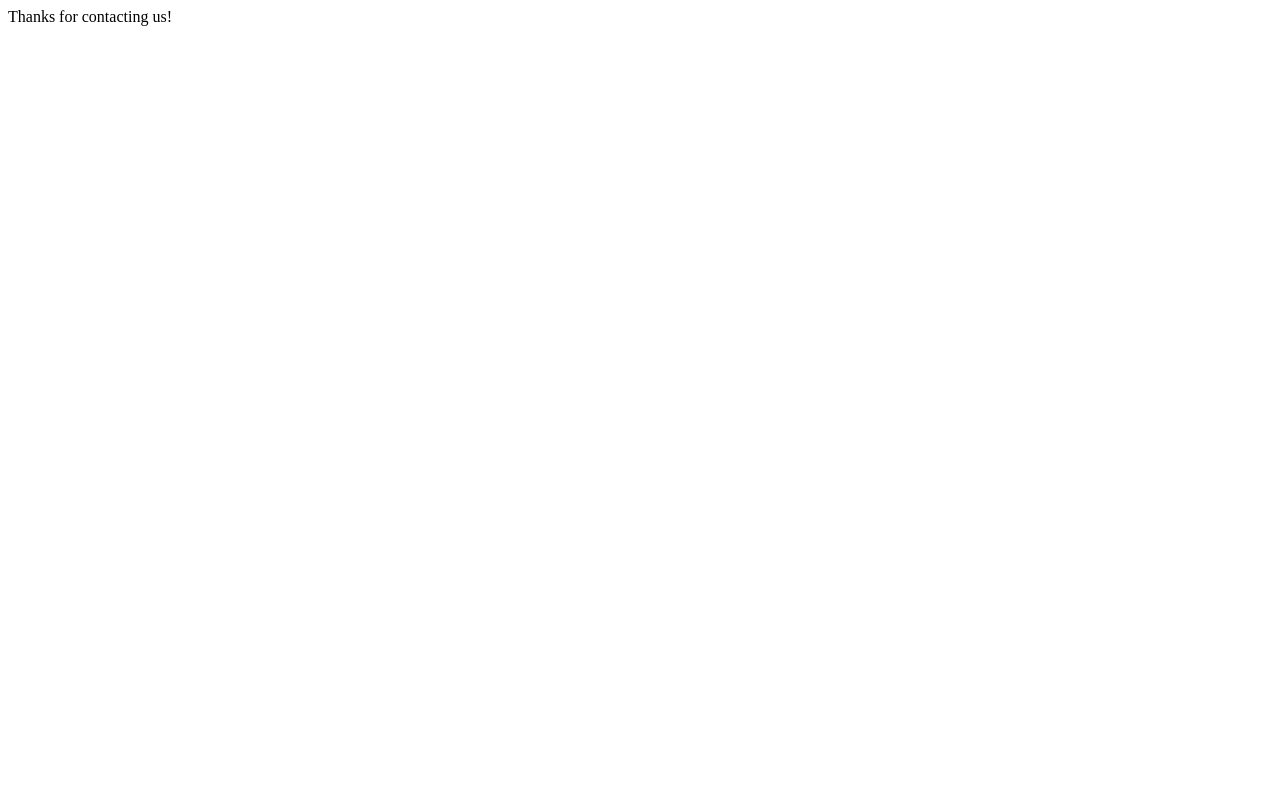
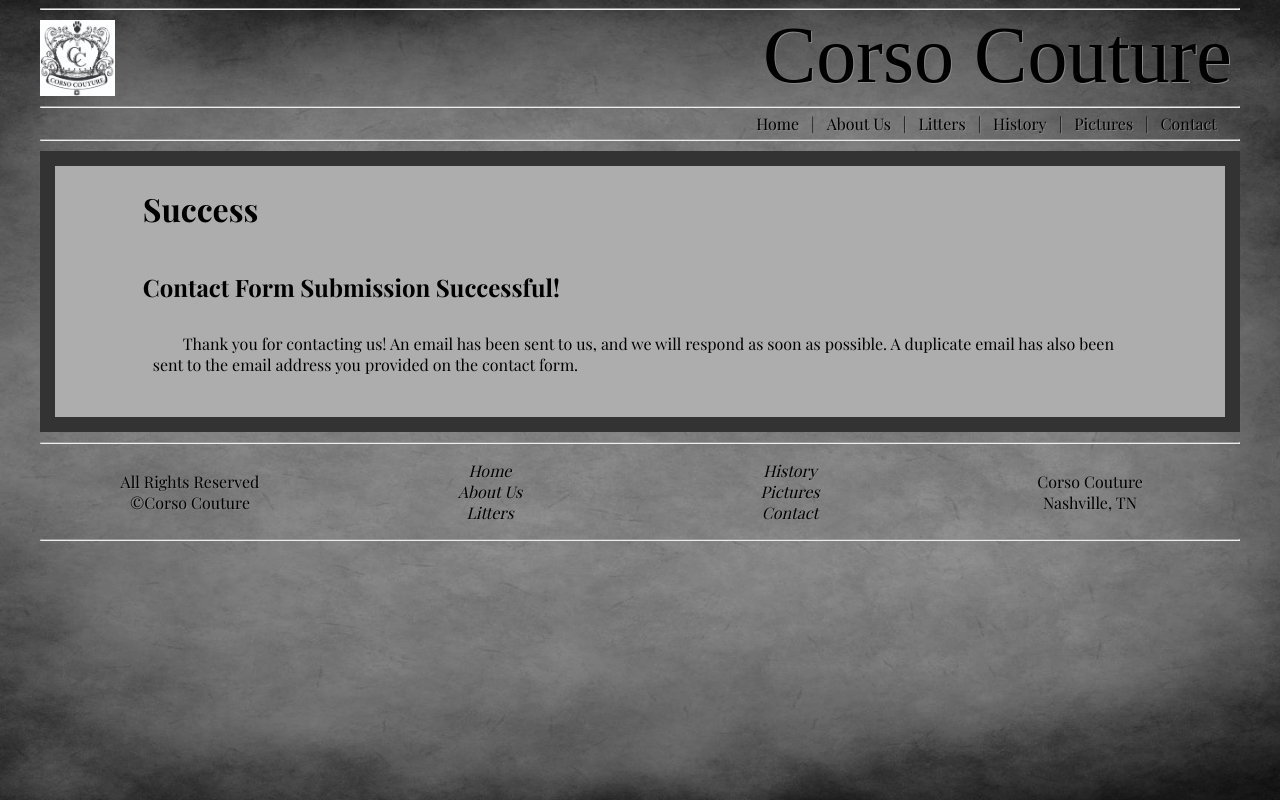
Before and after one commit to dkperry/corsocouture, a plain HTML site: page thanks.html in a window 1280 px wide. Drawn offline with nearby package versions, Linux system fonts and the light colour scheme.

Commit message:
Prod Update
All updated, ready to go to production.

```diff
--- a/css/main.css
+++ b/css/main.css
@@ -53,14 +53,19 @@
 	transform: translate(0,0);
 }
 
-body {
-	background: url("../img/site_background.jpg") left top repeat;
+html {
+    	background: url("../img/site-background.jpg") no-repeat center center fixed;
+  	-webkit-background-size: cover;
+  	-moz-background-size: cover;
+  	-o-background-size: cover;
+  	background-size: cover;;
 }
 
 .foot-row {
 	margin-top: 1em;
 	margin-bottom: 1em;
-    color: #000;
+    	color: #000;
+    	text-shadow: 1px 1px #888;
 }
 
 .center-vert {
@@ -71,12 +76,18 @@
 
 .nav-list-footer a {
 	color: #000;
-    text-decoration: none;
+    	text-decoration: none;
 	font-style: italic;
 }
 
 .nav-item-footer a:visited {
 	color: #000;
+}
+
+main {
+    background: #333;
+    padding: 15px;
+    margin: 10px 0;
 }
 
 .grid {
@@ -160,8 +171,6 @@
 }
 
 .logo {
-	//margin: 10px;
-	//margin-bottom: 0px;
 	padding-top: 10px;
 	padding-bottom: 10px;
 	max-width: 100%;
@@ -188,7 +197,8 @@
 .header-title {
 	font-family: Edwardian Script ITC;
 	font-size: 5em;
-	color: #999;
+    	color: #000;
+    	text-shadow: 1px 1px #888;
 	text-align: right;
 	padding-right: .1em;
 }
@@ -201,14 +211,16 @@
 .nav-list {
 	margin: 5px;
 	text-align: right;
-	color: #999;
+    	color: #000;
+    	text-shadow: 1px 1px #888;
 	padding-right: 10px;
 	padding-bottom: 0px;
 }
 
 .nav-list a {
 	text-decoration: none;
-	color: #999;
+    	color: #000;
+    	text-shadow: 1px 1px #888;
 	margin-bottom: 0px;
 	padding-bottom: 0px;
 	padding-left: .5em;
@@ -218,13 +230,10 @@
 }
 
 .main {
-	width: 90%;
+	width: 100%;
 	margin-left: auto;
 	margin-right: auto;
-	background: #ccc;
-	opacity: .8;
-	margin-top: 2em;
-	margin-bottom: 2em;
+	background-color: rgba(204,204,204, .8);
 }
 
 .main-intro {
--- a/thanks.html
+++ b/thanks.html
@@ -1,6 +1,86 @@
 <!DOCTYPE html>
 <html>
-<body>
-Thanks for contacting us!
-</body>
+  <head>
+    <meta charset="utf-8">
+    <meta http-equiv="X-UA-Compatible" content="IE=edge">
+    <meta name="viewport" content="width=device-width, initial-scale=1"><link href="css/main.css" rel="stylesheet" type="text/css">
+    <link href='https://fonts.googleapis.com/css?family=Playfair+Display:400,700' rel='stylesheet' type='text/css'>
+    <link rel="icon" href="img/CC_Vertical.ico">
+    <title>Contact Submission - Corso Couture</title>
+  </head>
+  <body>
+    <div class="grid">
+      <hr class="horiz-rule">
+      <div class="row header">
+        <div class="col-2 logo">
+          <a href="index.html">
+            <img class="site-logo" src="img/BadgeLogo/CC_Final_.jpg" alt="Corso Couture Logo">
+          </a>
+        </div>
+        <div class="col-10">
+          <div class="header-title">
+            Corso Couture
+          </div>
+        </div>
+      </div>
+      <hr class="horiz-rule">
+      <div class="row">
+        <div class="col-12">
+          <nav class="nav-list">
+            <a href="index.html">Home</a> |
+            <a href="about.html">About Us</a> |
+            <a href="litters.html">Litters</a> |
+            <a href="history.html">History</a> |
+            <a href="pictures.html">Pictures</a> |
+            <a href="contact.html">Contact</a>
+          </nav>
+        </div>
+      </div>
+      <hr class="horiz-rule">
+      <main>
+      <div class="row main">
+        <div class="row">
+          <div class="main-content">
+            <div class="row">
+              <h1>Success</h1>
+            </div>
+            <div class="row">
+              <h2>Contact Form Submission Successful!</h2>
+            </div>
+            <div class="row">
+              <p>Thank you for contacting us! An email has been sent to us, and we will respond as soon as possible. A duplicate email has also been sent to the email address you provided on the contact form.</p>
+            </div>
+          </div>
+        </div>
+        </main>
+
+      <hr class="horiz-rule">
+      <div class="row foot-row">
+        <div class="col-3 center-vert">
+          All Rights Reserved<br />
+          &copy;Corso Couture
+        </div>
+        <div class="col-3 center-vert">
+          <nav class="nav-list-footer">
+            <a href="index.html">Home</a><br />
+            <a href="about.html">About Us</a><br />
+            <a href="litters.html">Litters</a>
+          </nav>
+        </div>
+        <div class="col-3 center-vert">
+          <nav class="nav-list-footer">
+            <a href="history.html">History</a><br />
+            <a href="pictures.html">Pictures</a><br />
+            <a href="contact.html">Contact</a>
+          </nav>
+        </div>
+        <div class="col-3 center-vert">
+           Corso Couture<br />
+           Nashville, TN<br />
+        </div>
+      </div>
+      <hr class="horiz-rule">
+      </div>
+    </div>
+  </body>
 </html>
```
Also changed, not shown: about.html (+3 -1 lines), contact.html (+3 -1 lines), history.html (+3 -1 lines), index.html (+5 -2 lines), litters.html (+3 -1 lines), pictures.html (+3 -1 lines), img/site-background.jpg (added), 1 other file.
